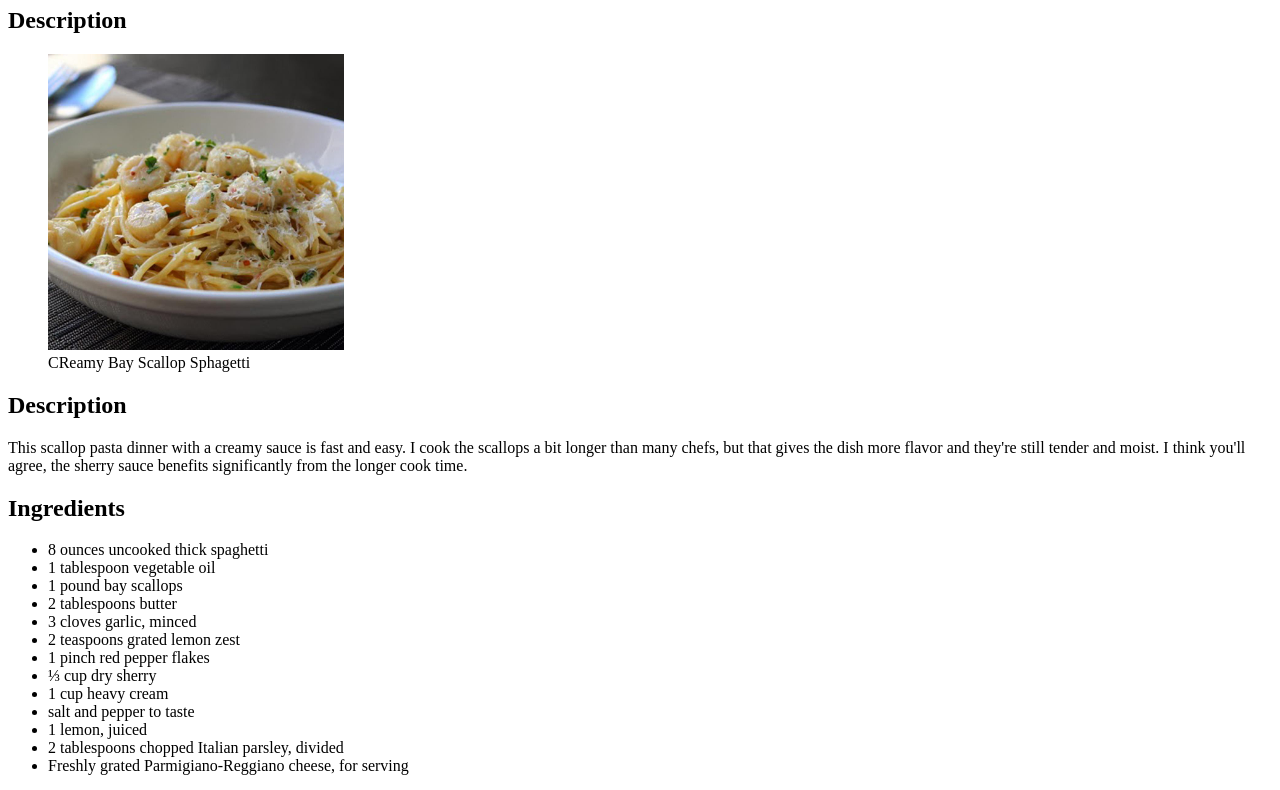
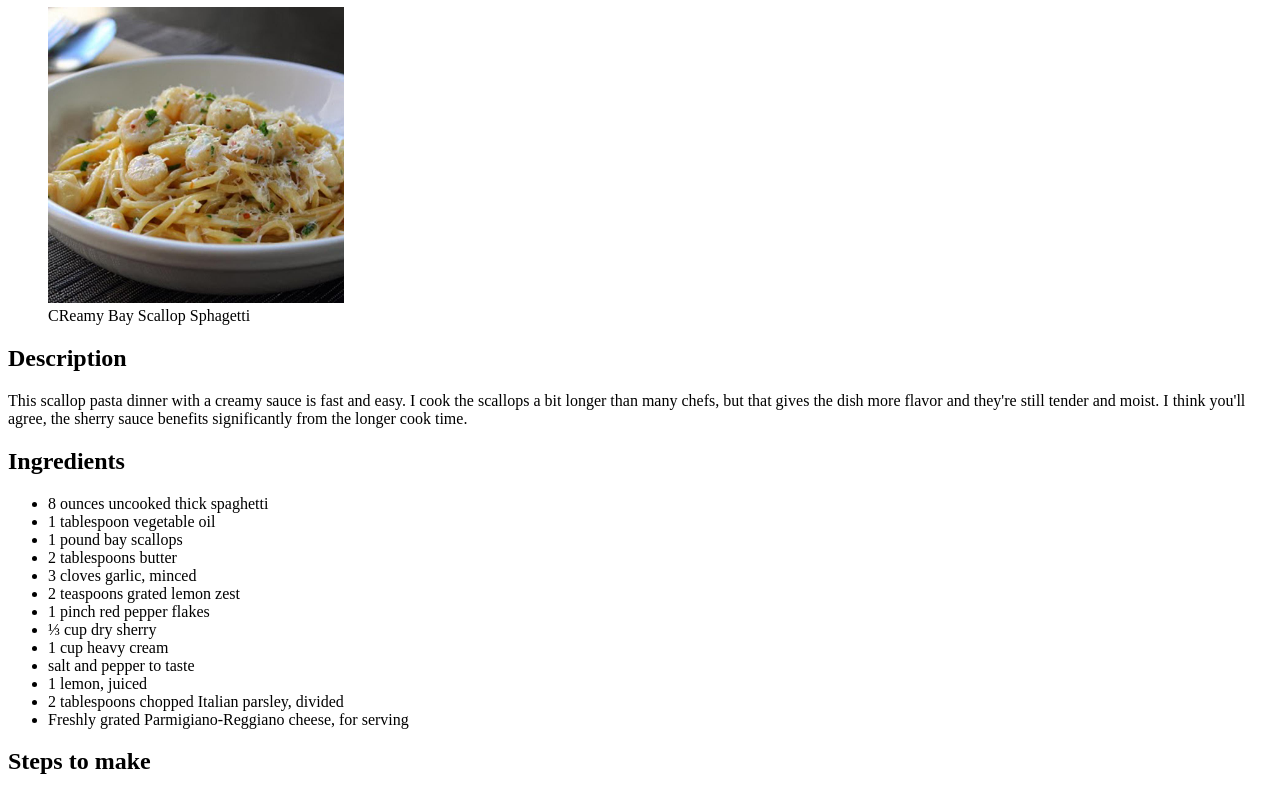
Before and after one commit to SEKAINOHAKAISHA/odin-recipes, a plain HTML site: page recipes/creamy-bay-scallop-sphagetti.html in a window 1280 px wide. Shown: the part 73-863 px from the top of the page. Drawn offline with Linux system fonts and the light colour scheme.

Commit message:
Remove Description heading from Image

```diff
--- a/recipes/creamy-bay-scallop-sphagetti.html
+++ b/recipes/creamy-bay-scallop-sphagetti.html
@@ -12,7 +12,6 @@
         <h1 id="header">Creamy Bay Scallop Sphagetti</h1>
     </p>
     <p>
-        <h2>Description</h2>
         <figure>
             <img src="creamy-bay-scallop-sphagetti.jpeg" alt="Picture of finished creamy bay scallop sphagetti" width="25%">
         <figcaption>CReamy Bay Scallop Sphagetti</figcaption>
```
